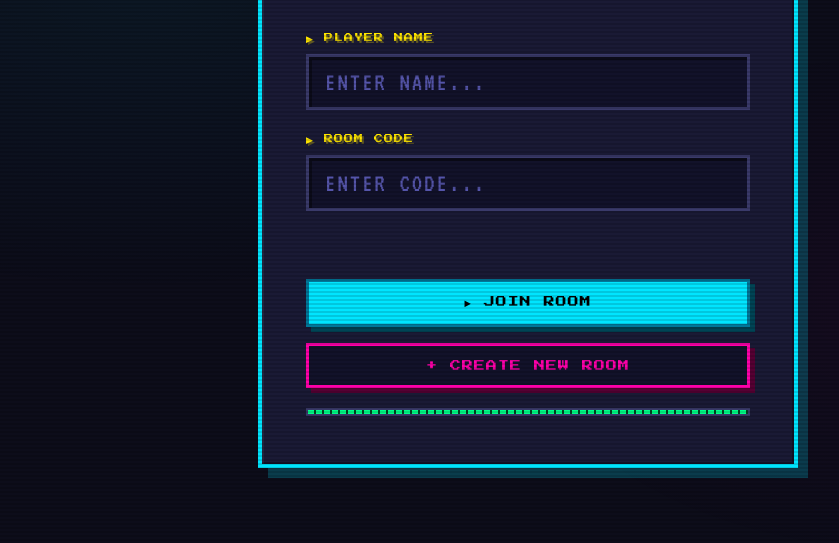
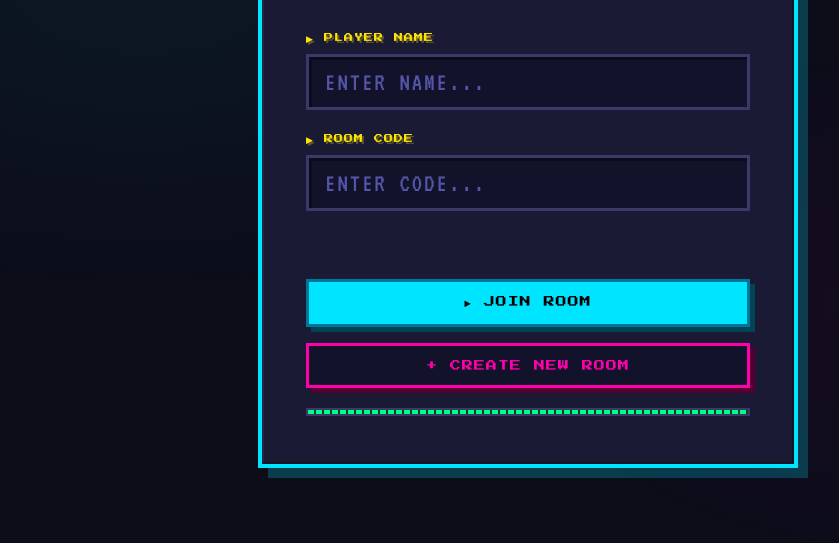
Before and after one commit to StarAttorney223/PixelChat, a website: page pixelchat.html in a window 1280 px wide. Shown: the part 257-800 px from the top of the page, without its empty margins (112-951 px from the left). Drawn offline with Linux system fonts and the light colour scheme.

Commit message:
removed scanlines

```diff
--- a/pixelchat.html
+++ b/pixelchat.html
@@ -33,12 +33,7 @@
     overflow:hidden;
   }
 
-  /* scanlines */
-  body::after {
-    content:''; position:fixed; inset:0;
-    background:repeating-linear-gradient(0deg,transparent,transparent 2px,rgba(0,0,0,0.13) 2px,rgba(0,0,0,0.13) 4px);
-    pointer-events:none; z-index:9999;
-  }
+  /* scanlines: OFF */
   body::before {
     content:''; position:fixed; inset:0;
     background:
@@ -233,9 +228,9 @@
 
   .bubble { background:var(--panel); border:3px solid var(--border); box-shadow:3px 3px 0 rgba(0,0,0,.4); padding:11px 16px; font-size:24px; line-height:1.45; word-break:break-word; max-width:min(620px,90%); display:inline-block; }
 
-  /* media bubble */
+  /* media bubble — crisp, above scanline overlay */
   .bubble img, .bubble video {
-    display:block; max-width:100%; max-height:320px;
+    display:block; max-width:100%; max-height:340px;
     border:2px solid var(--border); margin-top:4px;
     image-rendering:auto;
   }
```
